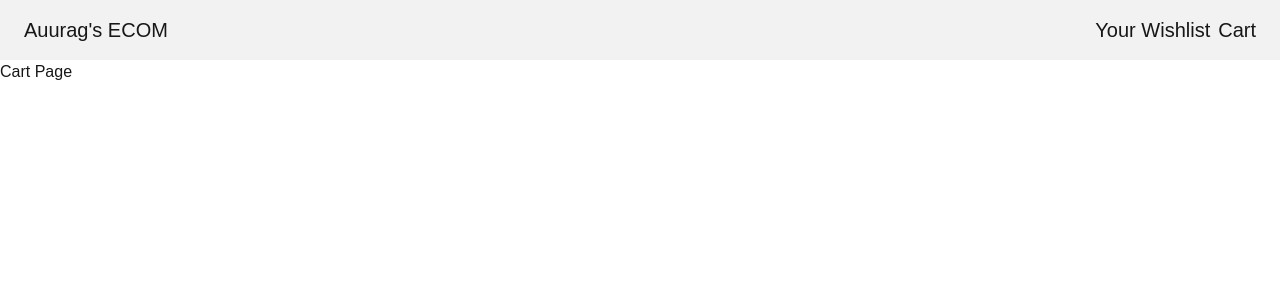
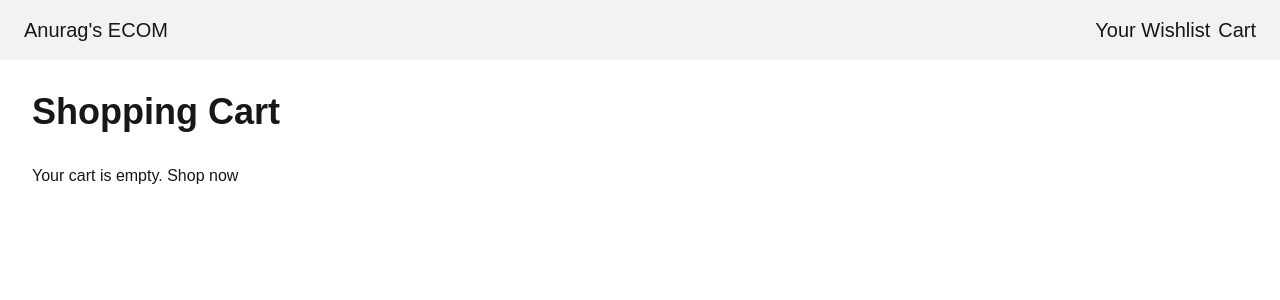
Before and after one commit to ANURAGTIGGA/my-ecom-app, a Next.js app: page /cart in a window 1280 px wide. Shown: the top 300 px of the page. Built offline with nearby package versions, Linux system fonts and the light colour scheme.

Commit message:
added cart page

```diff
--- a/app/cart/page.tsx
+++ b/app/cart/page.tsx
@@ -1,7 +1,36 @@
-import React from "react";
+"use client";
+import { useCart } from "@/lib/storage";
+import CartItem from "@/components/feature/CartItem";
+import Link from "next/link";
 
-const Cart = () => {
-  return <div>Cart Page</div>;
-};
+export default function Cart() {
+  const { cart, updateQuantity, getTotal } = useCart(); // Now uses state, no direct localStorage
 
-export default Cart;
+  return (
+    <main className="container mx-auto p-8">
+      <h1 className="text-4xl font-bold mb-8">Shopping Cart</h1>
+      {cart.length === 0 ? (
+        <p>
+          Your cart is empty. <Link href="/">Shop now</Link>
+        </p>
+      ) : (
+        <>
+          <div className="space-y-4 mb-8">
+            {cart.map((item) => (
+              <CartItem key={item.id} item={item} onUpdate={updateQuantity} />
+            ))}
+          </div>
+          <div className="text-2xl font-bold text-right">
+            Total: ${getTotal().toFixed(2)}
+          </div>
+          <Link
+            href="/checkout"
+            className="bg-green-500 text-white py-3 px-8 rounded-lg hover:bg-green-600 block mt-8 w-fit ml-auto"
+          >
+            Proceed to Checkout
+          </Link>
+        </>
+      )}
+    </main>
+  );
+}
--- /dev/null
+++ b/components/feature/CartItem.tsx
@@ -0,0 +1,37 @@
+"use client";
+import Image from "next/image";
+import { CartItemType } from "@/lib/types";
+
+interface Props {
+  item: CartItemType;
+  onUpdate: (id: number, quantity: number) => void;
+}
+
+export default function CartItem({ item, onUpdate }: Props) {
+  return (
+    <div className="flex items-center border-b py-4">
+      <Image
+        src={item.image}
+        alt={item.title}
+        width={100}
+        height={100}
+        className="rounded"
+      />
+      <div className="flex-1 ml-4">
+        <h3 className="font-bold">{item.title}</h3>
+        <p>${item.price}</p>
+      </div>
+      <div className="flex items-center gap-4">
+        <button onClick={() => onUpdate(item.id, item.quantity - 1)}>-</button>
+        <span>{item.quantity}</span>
+        <button onClick={() => onUpdate(item.id, item.quantity + 1)}>+</button>
+        <button
+          onClick={() => onUpdate(item.id, 0)}
+          className="ml-4 text-red-500"
+        >
+          Remove
+        </button>
+      </div>
+    </div>
+  );
+}
--- a/components/shared/Header.tsx
+++ b/components/shared/Header.tsx
@@ -5,7 +5,7 @@ export const Header = () => {
     <header className="px-6 py-4 bg-[#F2F2F2] dark:bg-[#ffffff26]">
       <nav className="flex justify-between items-center">
         <div className="flex justify-center items-center gap-1.5">
-          <div className="text-xl">Auurag's ECOM</div>
+          <div className="text-xl">Anurag's ECOM</div>
         </div>
         <div className="flex space-x-4">
           <div className="flex items-center gap-2">
--- a/lib/storage.ts
+++ b/lib/storage.ts
@@ -1,39 +1,43 @@
-import { CartItem, Product } from './types';
+'use client';
+import { useState, useEffect } from 'react';
+import { CartItemType, Product } from './types';
 
-export const useCart = () => {
-  const getCart = (): CartItem[] => {
-    if (typeof window === 'undefined') return [];
-    return JSON.parse(localStorage.getItem('cart') || '[]');
+export function useCart() {
+  const [cart, setCart] = useState<CartItemType[]>([]);  // Empty initial for SSR
+
+  useEffect(() => {
+    // Only run on client after mount
+    const saved = localStorage.getItem('cart');
+    if (saved) {
+      setCart(JSON.parse(saved));
+    }
+  }, []);
+
+  const addToCart = (product: Product) => {
+    const existing = cart.find(item => item.id === product.id);
+    const newCart = existing
+      ? cart.map(item =>
+          item.id === product.id ? { ...item, quantity: item.quantity + 1 } : item
+        )
+      : [...cart, { ...product, quantity: 1 }];
+    setCart(newCart);
+    localStorage.setItem('cart', JSON.stringify(newCart));
   };
-  const addToCart = (product: Product) => {
-    const cart = getCart();
-    const existing = cart.find(item => item.id === product.id);
-    if (existing) {
-      existing.quantity += 1;
-    } else {
-      cart.push({ ...product, quantity: 1 });
-    }
-    localStorage.setItem('cart', JSON.stringify(cart));
+
+  const updateQuantity = (id: number, quantity: number) => {
+    let newCart = cart.map(item =>
+      item.id === id ? { ...item, quantity } : item
+    ).filter(item => item.quantity > 0);
+    setCart(newCart);
+    localStorage.setItem('cart', JSON.stringify(newCart));
   };
-  const updateQuantity = (id: number, quantity: number) => {
-    const cart = getCart();
-    const item = cart.find(item => item.id === id);
-    if (item) {
-      item.quantity = quantity;
-      if (quantity <= 0) {
-        const filtered = cart.filter(c => c.id !== id);
-        localStorage.setItem('cart', JSON.stringify(filtered));
-        return filtered;
-      }
-      localStorage.setItem('cart', JSON.stringify(cart));
-    }
-    return cart;
+
+  const getTotal = () => {
+    return cart.reduce((sum, item) => sum + (item.price * item.quantity), 0);
   };
-  const getTotal = () => {
-    return getCart().reduce((sum, item) => sum + (item.price * item.quantity), 0);
-  };
-  return { getCart, addToCart, updateQuantity, getTotal };
-};
+
+  return { cart, addToCart, updateQuantity, getTotal };
+}
 
 export const useWishlist = () => {
   const getWishlist = (): Product[] => {
--- a/lib/types.ts
+++ b/lib/types.ts
@@ -7,6 +7,6 @@ export interface Product {
   category?: string;
 }
 
-export interface CartItem extends Product {
+export interface CartItemType extends Product {
   quantity: number;
 }
--- a/next.config.ts
+++ b/next.config.ts
@@ -3,7 +3,10 @@ import type { NextConfig } from "next";
 const nextConfig: NextConfig = {
   /* config options here */
   turbopack: {
-    root: __dirname,  // Or '/Users/anuragarontigga/MyStuff/Assignment/palisandr/my-ecom-app'
+    root: __dirname,
+  },
+  images: {
+    remotePatterns: [new URL('https://fakestoreapi.com/img/**')],
   },
 };
 
```
